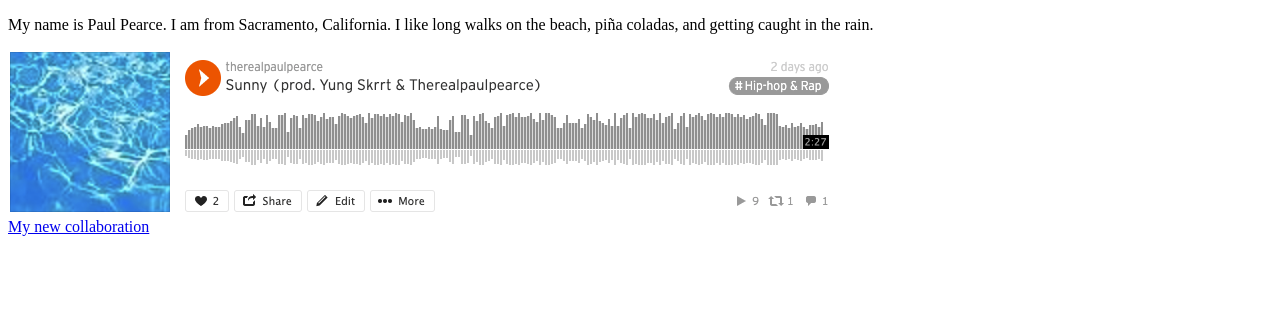
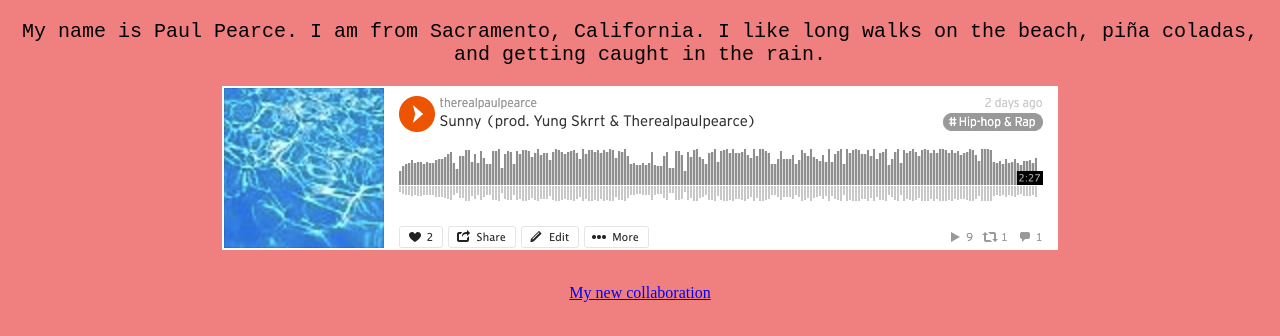
Before and after one commit to Paulopearce/paulopearce.github.io, a plain HTML site: page index.html in a window 1280 px wide. Drawn offline with Linux system fonts and the light colour scheme.

Commit message:
Added styles

```diff
--- a/index.html
+++ b/index.html
@@ -5,14 +5,37 @@
   <meta http-equiv="X-UA-Compatible" content="IE=edge">
   <meta name="viewport" content="width=device-width, initial-scale=1.0">
   <title>Document</title>
+  <style>
+    body{
+      background-color:lightcoral;
+    }
+    #bio{
+      font-family: monospace;
+      font-size: 20px;
+      text-align: center;
+    }
+
+    #sc{
+      display:block;
+      margin: auto;
+    }
+    #link-text{
+      text-align: center;
+    }
+  </style>
 </head>
 <body>
   <a>
-    <p>My name is Paul Pearce. I am from Sacramento, California. I like long walks on the beach, piña coladas, and getting
-      caught in the rain.</p>
-    <a href="https://soundcloud.com/therealpaulpearce/sunny-prod-yung-skrrt-therealpaulpearce"><img
-        src="./sc.png" alt="paul's Soundcloud link"><br>My new collaboration</a>
-
+    <p id="bio">My name is Paul Pearce. I am from Sacramento, California. I like long walks on the beach, piña coladas, and getting
+      caught in the rain.
+    </p>
+    <a href="https://soundcloud.com/therealpaulpearce/sunny-prod-yung-skrrt-therealpaulpearce">
+      <img id="sc" src="./sc.png" alt="paul's Soundcloud link">
+        <br>
+    </a>
+    <a href="https://soundcloud.com/therealpaulpearce/sunny-prod-yung-skrrt-therealpaulpearce">
+      <p id="link-text">My new collaboration</p>
+    </a>
     </div>
 </body>
 </html>
```
